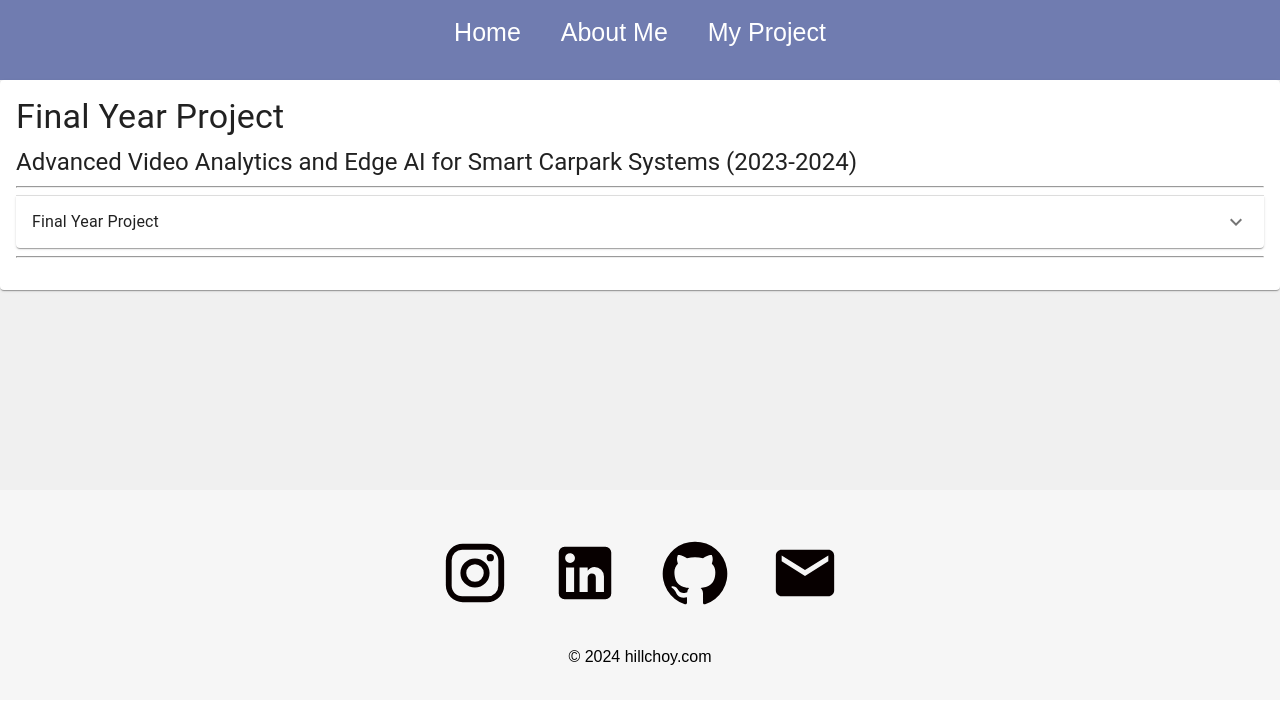
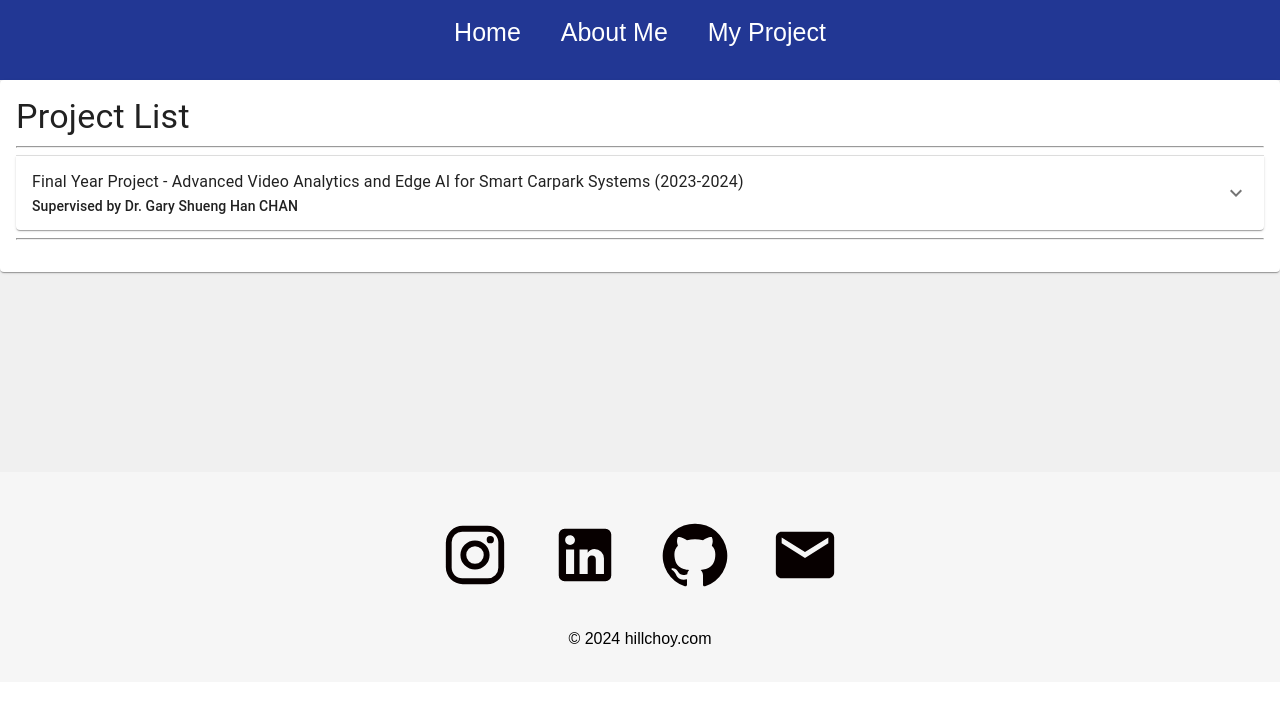
Before and after one commit to hillhc/MyPro, a React (Create React App) app: page /Project in a window 1280 px wide. Shown: the top 704 px of the page. Built offline with nearby package versions, Linux system fonts and the light colour scheme.

Commit message:
Material Trial 2

```diff
--- a/src/pages/Project.js
+++ b/src/pages/Project.js
@@ -8,25 +8,27 @@ function Project() {
       <Card>
         <CardContent>
           <Typography variant="h4" component="div">
-            Final Year Project
-          </Typography>
-          <Typography variant="h5" component="div" mt={1}>
-            Advanced Video Analytics and Edge AI for Smart Carpark Systems (2023-2024)
+            Project List
           </Typography>
           <hr />
           <Accordion>
             <AccordionSummary expandIcon={<ExpandMoreIcon />}>
-              <Typography variant="subtitle1">Final Year Project</Typography>
+              <div>
+                <Typography variant="subtitle1">Final Year Project - Advanced Video Analytics and Edge AI for Smart Carpark Systems (2023-2024)</Typography>
+                <Typography variant="subtitle2">Supervised by Dr. Gary Shueng Han CHAN</Typography>
+              </div>
             </AccordionSummary>
             <AccordionDetails>
-              <Typography variant="body1">
-                The project under the supervision of Prof. Gary Shueng Han CHAN to design a smart car park system.
+              <Typography variant="body1" style={{ textAlign: "justify" }}>
+                The project under the supervision of Prof. Gary Shueng Han CHAN aims to design a smart car park system.
                 The project involves the use of the latest object detection model, YOLOv8, with MobileNetV3 backbone structure, to design and train a
-                model capable of detecting the presence of vehicles in parking spaces. This model can be deployed on the edge devices with limited
+                model capable of detecting the presence of vehicles in parking spaces. This model can be deployed on edge devices with limited
                 computational power (Raspberry Pi) to capture and determine if a parking slot is empty or occupied.
-                The project also involves the design and building of backend system structure and the use of LoRaWAN technology to transmit the parking space availability information to
-                the backend, which can then be used to inform drivers of available parking spaces. <br />
-                The project is currently in the development stage. More details about the project can be found at: <a href="http://eek123.ust.hk/SmartCarpark">http://eek123.ust.hk/SmartCarpark</a>
+                The project also involves the design and building of a backend system structure and the use of LoRaWAN technology to transmit parking space availability information to
+                the backend, which can then be used to inform drivers of available parking spaces.
+                <br /><br />
+                The project is currently in the development stage. More details about the project can be found at:
+                <a href="http://eek123.ust.hk/SmartCarpark" style={{ textDecoration: "none", color: "blue" }}>http://eek123.ust.hk/SmartCarpark</a>
               </Typography>
             </AccordionDetails>
           </Accordion>
--- a/src/pages/about.js
+++ b/src/pages/about.js
@@ -12,7 +12,7 @@ function About() {
   return(
     <div className="About" style={{
       backgroundImage: `url(${backgroundabout})`,
-      backgroundSize: 'cover',
+      backgroundSize: '100% 100%',
       backgroundPosition: 'center center',
       minHeight: '100vh'
     }}>
--- a/src/styles/Home.css
+++ b/src/styles/Home.css
@@ -13,7 +13,7 @@
   justify-content: center;
   align-items: center;
   text-align: center;
-  background-color: #a6a4a4;
+  background-color: #ddd5d5;
   color: #f0f0f0;
 }
 
@@ -31,7 +31,7 @@
 .prompt svg {
   font-size: 60px;
   margin: 5px;
-  color: white;
+  color: #f6f6f6;
 }
 
 .skills {
--- a/src/styles/Navbar.css
+++ b/src/styles/Navbar.css
@@ -1,7 +1,7 @@
 .navbar {
   width: 100%;
   height: 80px;
-  background: #707cb0;
+  background: #223794;
 }
 
 .links {
```
